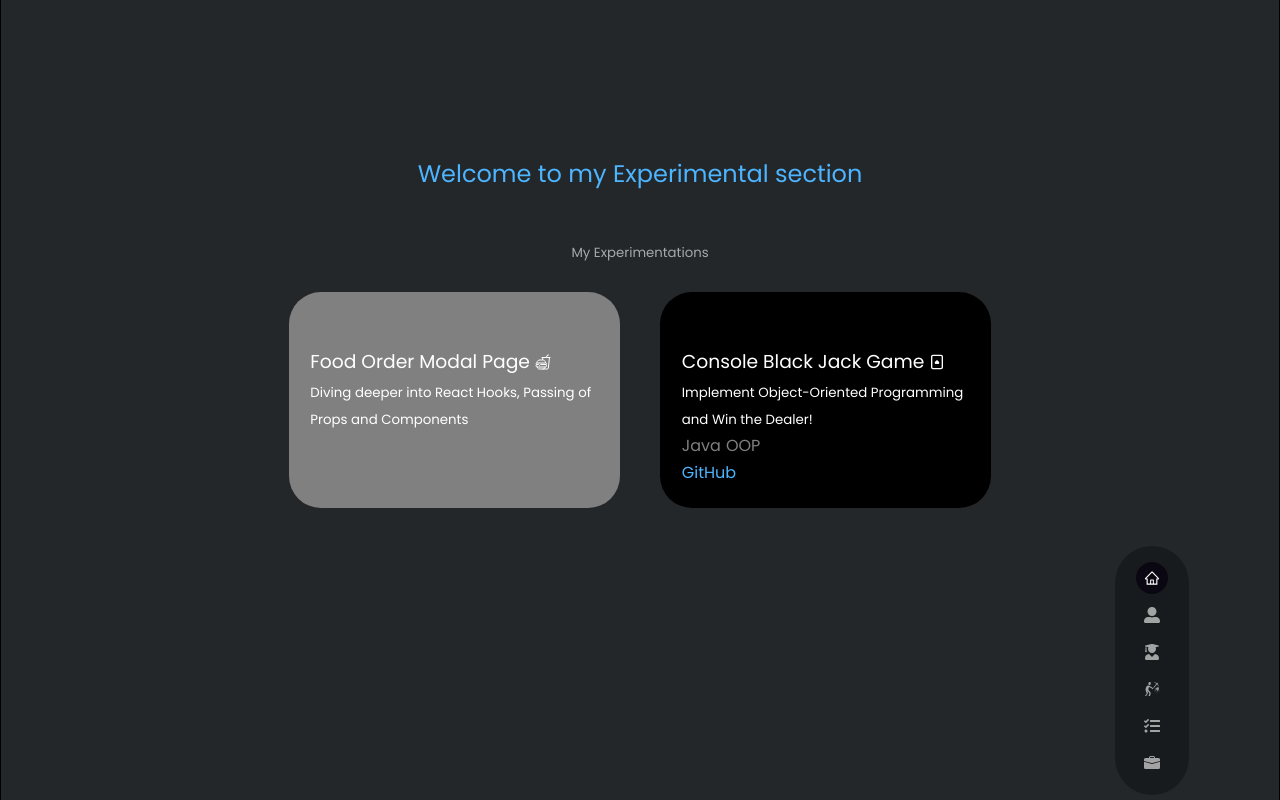
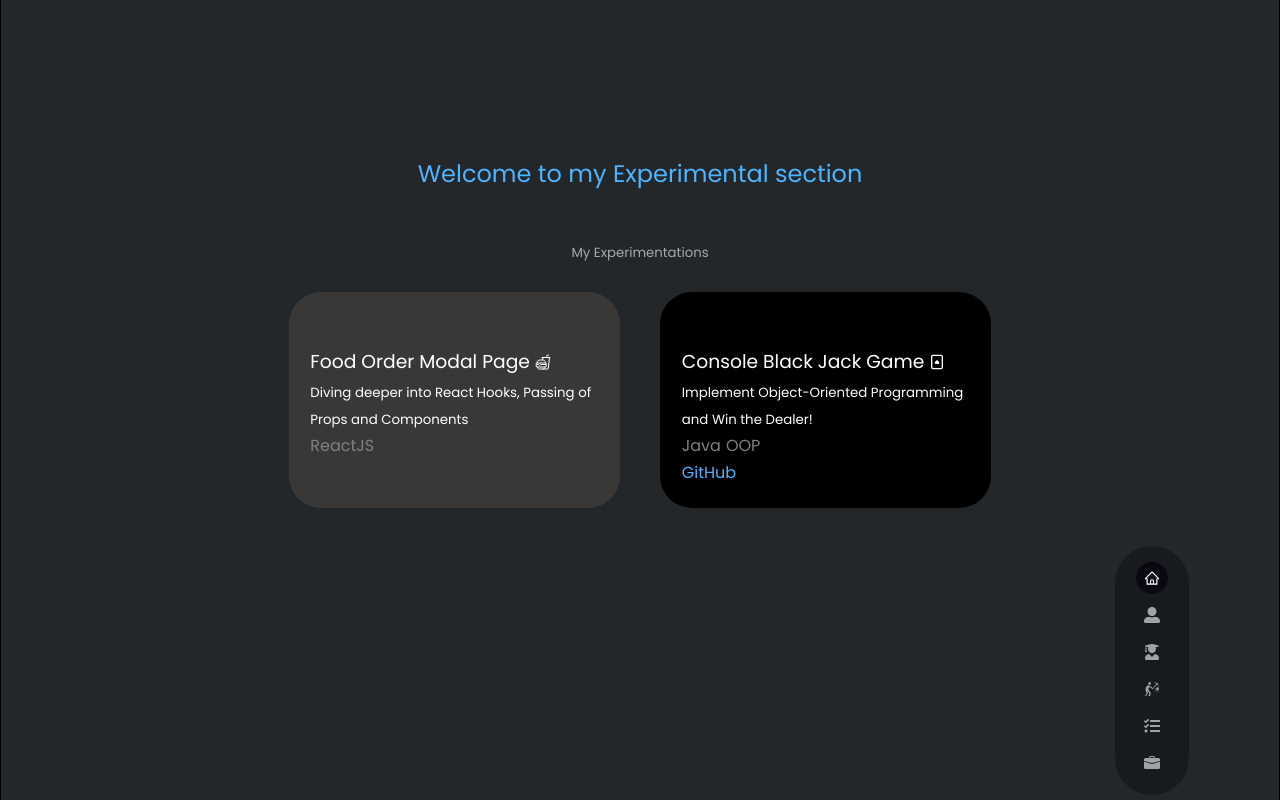
Before and after one commit to yaohong6782/yaohong6782.github.io, a React (Create React App) app: page / in a window 1280 px wide. In both pictures the pointer is over the element 454 px from the left and 3233 px from the top of the page. Shown: the part 2833-3633 px from the top of the page. Built offline with nearby package versions, Linux system fonts and the light colour scheme.

Commit message:
testing some misc changes

```diff
--- a/src/components/body/Projects/Project.css
+++ b/src/components/body/Projects/Project.css
@@ -19,7 +19,7 @@
 }
 
 .project__item:hover {
-  background-color: grey;
+  background-color: rgb(58, 55, 55);
 }
 
 .title__image {
```
